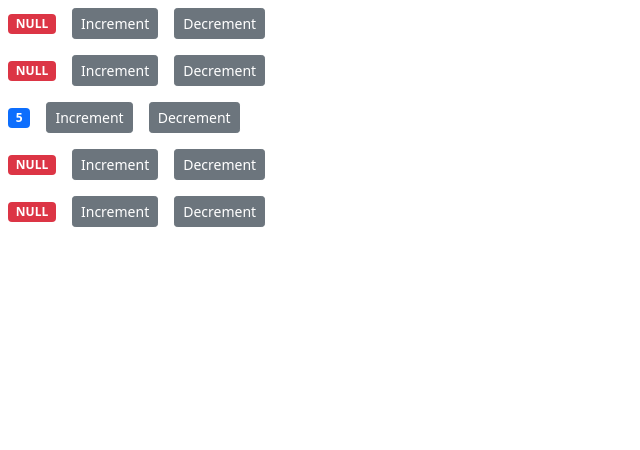
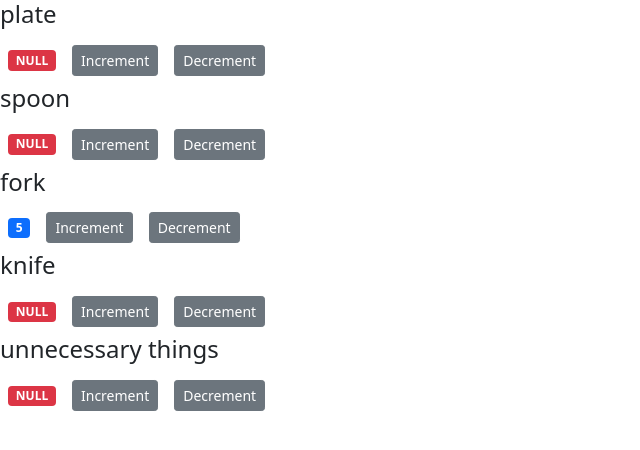
Before and after one commit to Yupiter78/react-counter, a React (Create React App) app: page / in a window 1280 px wide. Shown: the top 450 px of the page, without its empty margins (0-640 px from the left). Built offline with nearby package versions, Linux system fonts and the light colour scheme.

Commit message:
feat: add new functionality to counters

```diff
--- a/src/components/counter.jsx
+++ b/src/components/counter.jsx
@@ -1,8 +1,7 @@
 import React, { useState } from "react";
 
-const Counter = ({ value: valueCount }) => {
-    console.log({ valueCount });
-    const [value, setValue] = useState(valueCount);
+const Counter = (props) => {
+    const [value, setValue] = useState(props.value);
     // const tags = ["tag1", "tag2", "tag3"];
     // const [imgUrl, setImgUrl] = useState("https://picsum.photos/200");
     const fortValue = () => {
@@ -36,6 +35,7 @@ const Counter = ({ value: valueCount }) => {
                     </ul>
                 )
             }}*/}
+            {props.children}
             <span className={getBadgeClasses()}>{fortValue()}</span>
             <button
                 className="btn btn-secondary btn-sm m-2"
--- a/src/components/counters.jsx
+++ b/src/components/counters.jsx
@@ -3,16 +3,16 @@ import Counter from "./counter";
 
 const Counters = () => {
     const [counters, setCounters] = useState([
-        { value: 0, id: 1 },
-        { value: 0, id: 2 },
-        { value: 5, id: 3 },
-        { value: 0, id: 4 },
-        { value: 0, id: 5 }
+        { value: 0, id: 1, name: "plate" },
+        { value: 0, id: 2, name: "spoon" },
+        { value: 5, id: 3, name: "fork" },
+        { value: 0, id: 4, name: "knife" },
+        { value: 0, id: 5, name: "unnecessary things" }
     ]);
     return (
         <div>
             {counters.map((counter) => (
-                <Counter key={counter.id} value={counter.value} />
+                <Counter key={counter.id} value={counter.value}><h4>{counter.name}</h4></Counter>
             ))}
         </div>
     );
```
